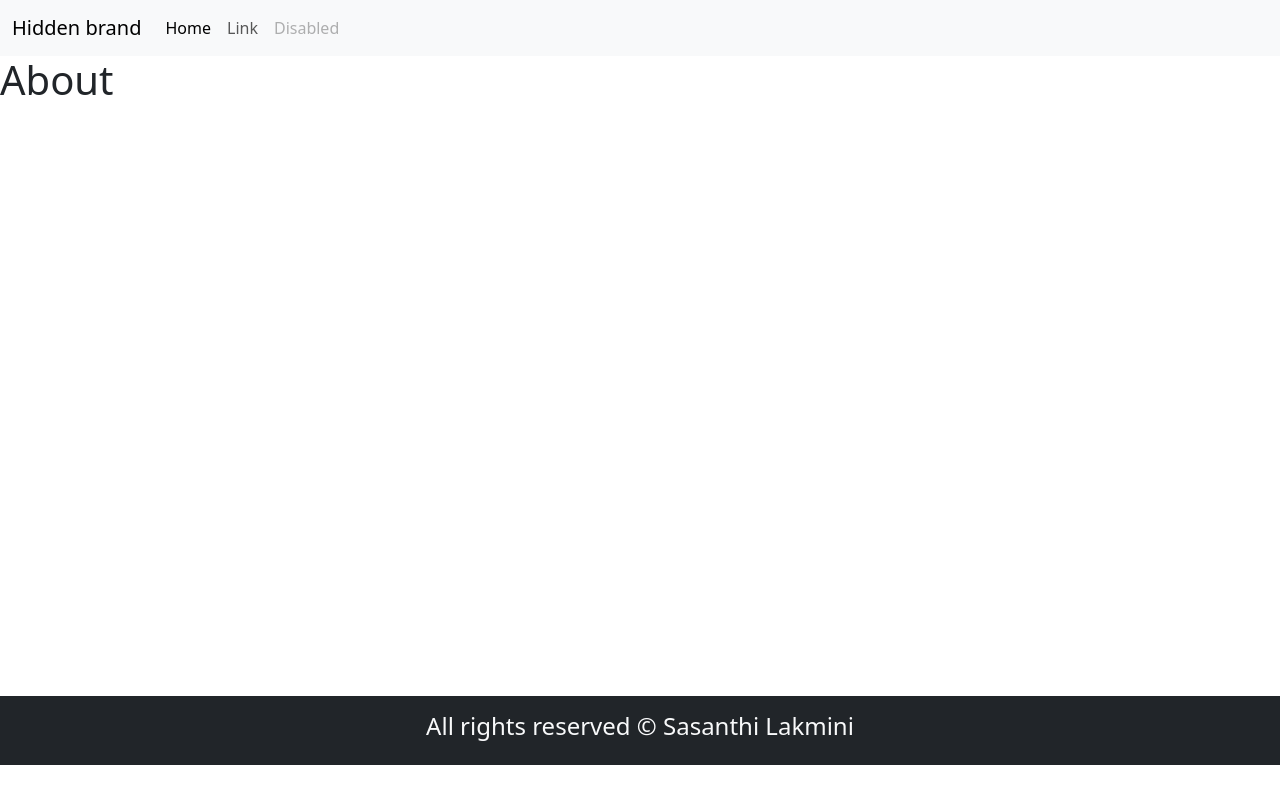
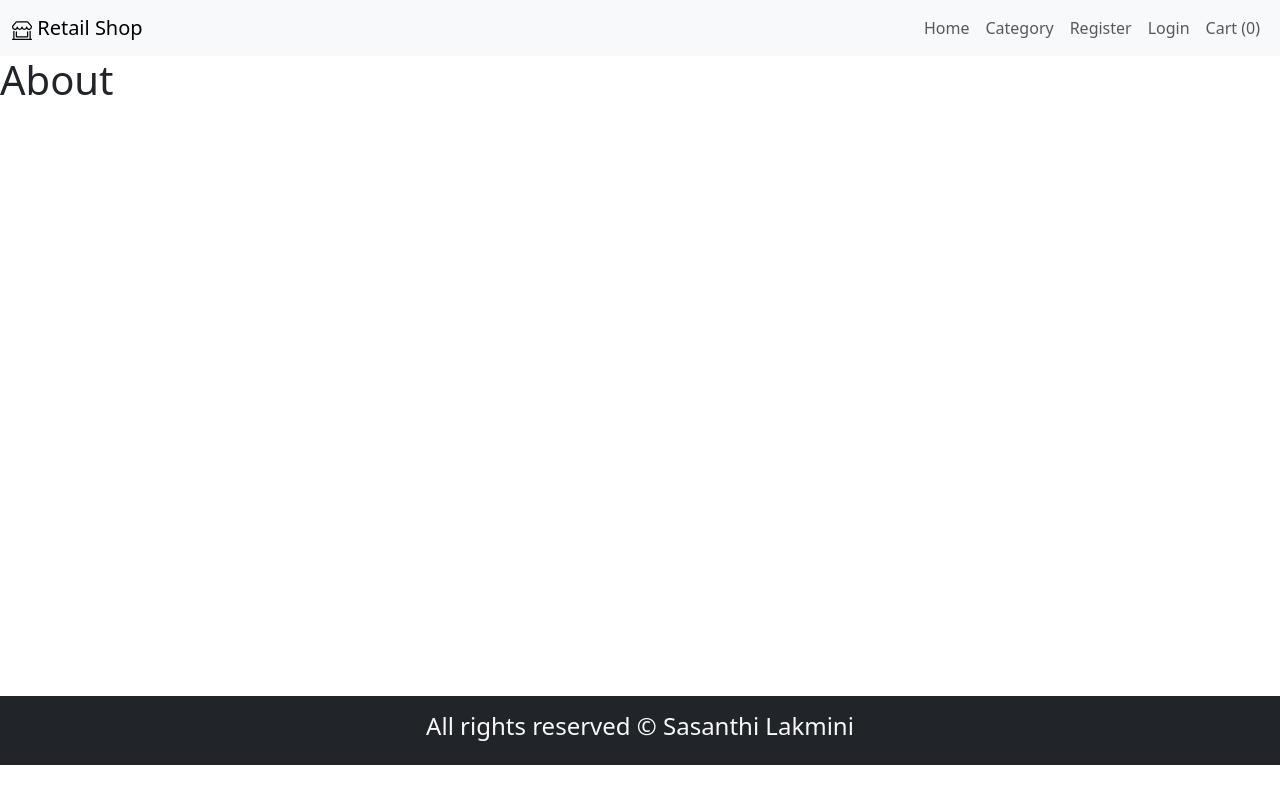
Before and after one commit to sasanthi65/wholesale-web, a React (Create React App) app in the folder client/: page /about in a window 1280 px wide. Built offline with nearby package versions, Linux system fonts and the light colour scheme.

Commit message:
setup header

```diff
--- a/client/public/index.html
+++ b/client/public/index.html
@@ -25,7 +25,7 @@
       work correctly both with client-side routing and a non-root public URL.
       Learn how to configure a non-root public URL by running `npm run build`.
     -->
-    <title>React App</title>
+    <title>Retail Shop</title>
   </head>
   <body>
     <noscript>You need to enable JavaScript to run this app.</noscript>
--- a/client/src/components/Layout/Header.js
+++ b/client/src/components/Layout/Header.js
@@ -1,5 +1,6 @@
 import React from "react";
-import { NavLink } from "react-router-dom";
+import { Link, NavLink } from "react-router-dom";
+import { BsShopWindow } from "react-icons/bs";
 
 const Header = () => {
   return (
@@ -18,28 +19,33 @@ const Header = () => {
             <span className="navbar-toggler-icon" />
           </button>
           <div className="collapse navbar-collapse" id="navbarTogglerDemo01">
-            <NavLink to="/" className="navbar-brand" href="#">
-              Hidden brand
-            </NavLink>
-            <ul className="navbar-nav me-auto mb-2 mb-lg-0">
+            <Link to="/" className="navbar-brand">
+              <BsShopWindow /> Retail Shop
+            </Link>
+            <ul className="navbar-nav ms-auto mb-2 mb-lg-0">
               <li className="nav-item">
-                <NavLink
-                  to="/"
-                  className="nav-link active"
-                  aria-current="page"
-                  href="#"
-                >
+                <NavLink to="/" className="nav-link">
                   Home
                 </NavLink>
               </li>
               <li className="nav-item">
-                <NavLink to="/" className="nav-link" href="#">
-                  Link
+                <NavLink to="/category" className="nav-link">
+                  Category
                 </NavLink>
               </li>
               <li className="nav-item">
-                <NavLink to="/" className="nav-link disabled">
-                  Disabled
+                <NavLink to="/register" className="nav-link">
+                  Register
+                </NavLink>
+              </li>
+              <li className="nav-item">
+                <NavLink to="/login" className="nav-link">
+                  Login
+                </NavLink>
+              </li>
+              <li className="nav-item">
+                <NavLink to="/cart" className="nav-link">
+                  Cart (0)
                 </NavLink>
               </li>
             </ul>
--- a/client/src/pages/PageNotFound.js
+++ b/client/src/pages/PageNotFound.js
@@ -1,10 +1,17 @@
 import React from "react";
+import { Link } from "react-router-dom";
 import Layout from "../components/Layout/Layout";
 
 const PageNotFound = () => {
   return (
-    <Layout>
-      <h1>Page Not Found</h1>d
+    <Layout title={"go back- page not found"}>
+      <div className="pnf">
+        <h1 className="pnf-title">404</h1>
+        <h2 className="pnf-heading">Oops ! Page Not Found</h2>
+        <Link to="/" className="pnf-btn">
+          Go Back
+        </Link>
+      </div>
     </Layout>
   );
 };
```
